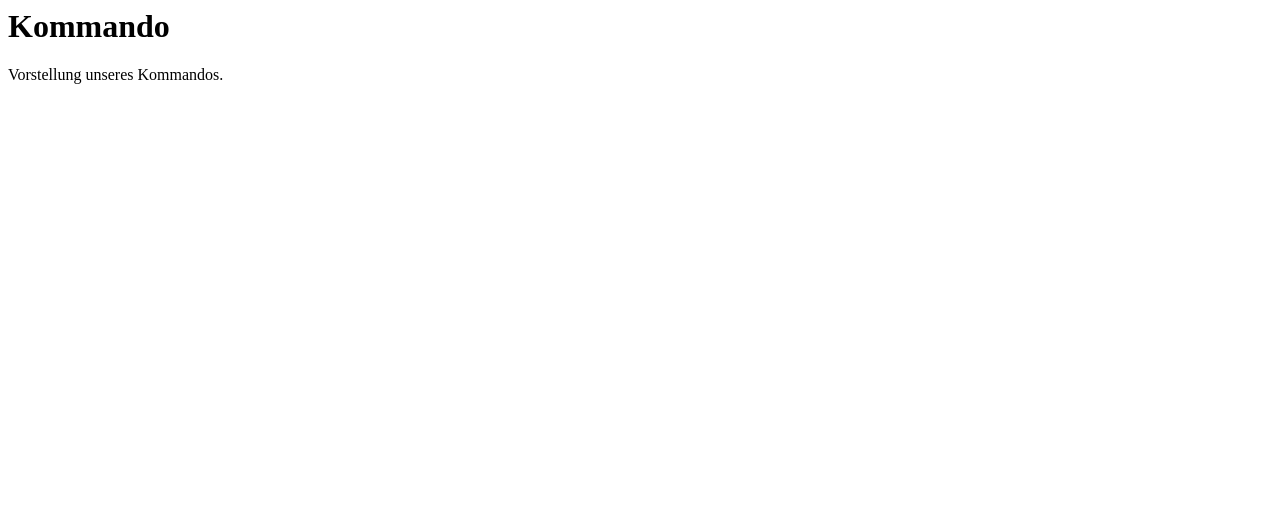
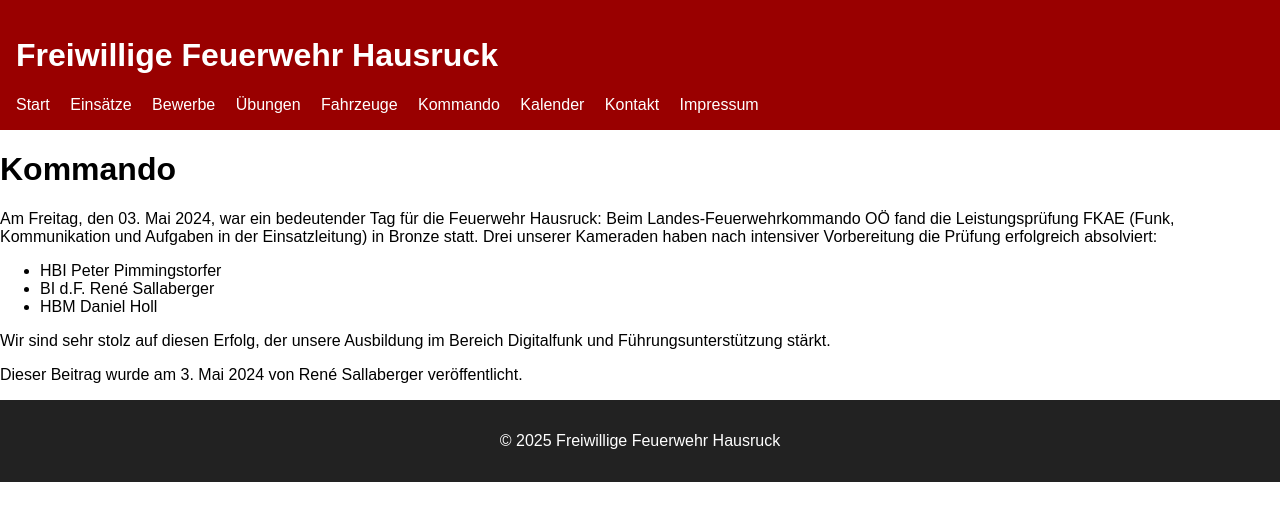
Before and after one commit to remne23/ff-hausruck.github.io, a plain HTML site: page kommando.html in a window 1280 px wide. Drawn offline with Linux system fonts and the light colour scheme.

Commit message:
Update kommando.html

```diff
--- a/kommando.html
+++ b/kommando.html
@@ -1 +1,38 @@
-<h1>Kommando</h1><p>Vorstellung unseres Kommandos.</p>
+<html lang="de">
+<head>
+  <meta charset="UTF-8">
+  <title>Kommando – FF Hausruck</title>
+  <meta name="viewport" content="width=device-width, initial-scale=1.0">
+  <link href="style.css" rel="stylesheet">
+</head>
+<body>
+  <header>
+    <h1>Freiwillige Feuerwehr Hausruck</h1>
+    <nav>
+      <a href="index.html">Start</a>
+      <a href="einsaetze.html">Einsätze</a>
+      <a href="bewerbe.html">Bewerbe</a>
+      <a href="uebungen.html">Übungen</a>
+      <a href="fahrzeuge.html">Fahrzeuge</a>
+      <a href="kommando.html">Kommando</a>
+      <a href="kalender.html">Kalender</a>
+      <a href="kontakt.html">Kontakt</a>
+      <a href="impressum.html">Impressum</a>
+    </nav>
+  </header>
+  <main>
+    <h1>Kommando</h1>
+    <p>Am Freitag, den 03. Mai 2024, war ein bedeutender Tag für die Feuerwehr Hausruck: Beim Landes-Feuerwehrkommando OÖ fand die Leistungsprüfung FKAE (Funk, Kommunikation und Aufgaben in der Einsatzleitung) in Bronze statt. Drei unserer Kameraden haben nach intensiver Vorbereitung die Prüfung erfolgreich absolviert:</p>
+    <ul>
+      <li>HBI Peter Pimmingstorfer</li>
+      <li>BI d.F. René Sallaberger</li>
+      <li>HBM Daniel Holl</li>
+    </ul>
+    <p>Wir sind sehr stolz auf diesen Erfolg, der unsere Ausbildung im Bereich Digitalfunk und Führungsunterstützung stärkt.</p>
+    <p>Dieser Beitrag wurde am 3. Mai 2024 von René Sallaberger veröffentlicht.</p>
+  </main>
+  <footer>
+    <p>&copy; 2025 Freiwillige Feuerwehr Hausruck</p>
+  </footer>
+</body>
+</html>
```
